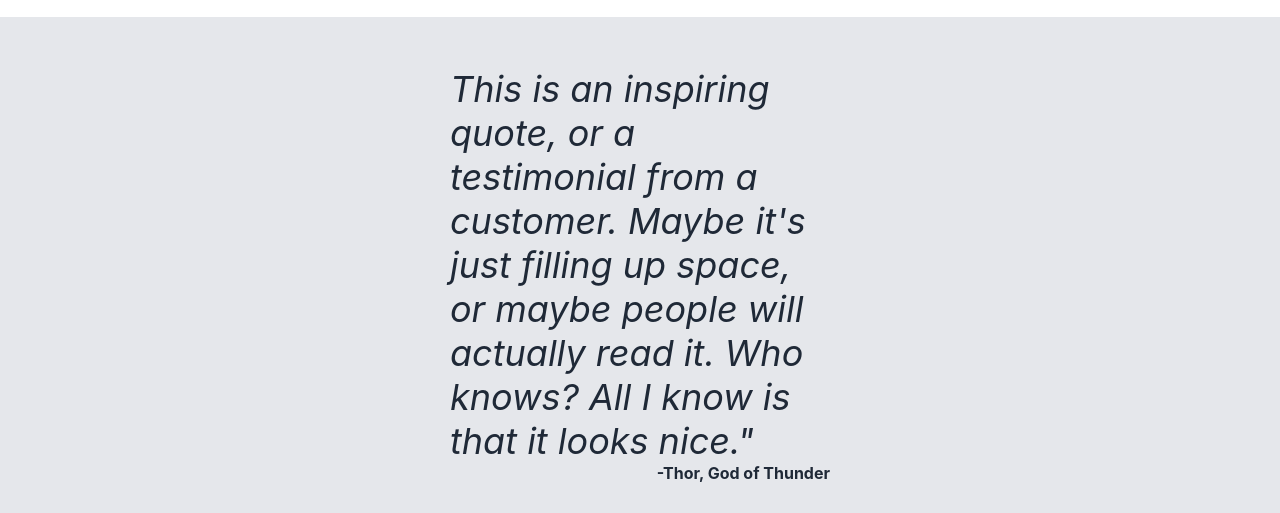
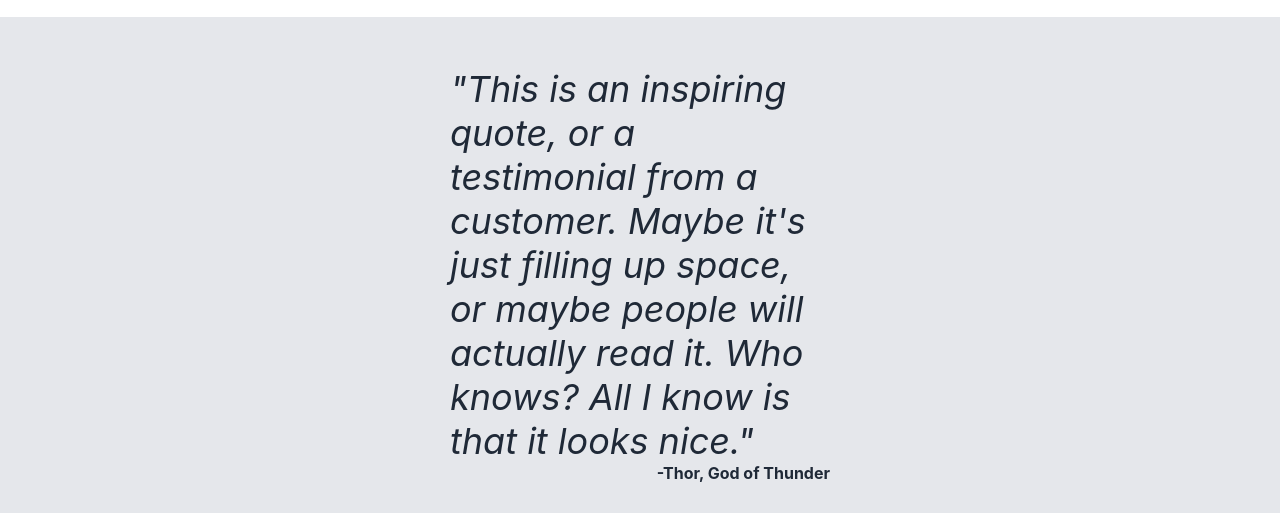
Before and after one commit to hoarus/odin-landing-page, a plain HTML site: page index.html in a window 1280 px wide. Shown: the part 778-1291 px from the top of the page. Drawn offline with Linux system fonts and the light colour scheme.

Commit message:
banner work in progress2

```diff
--- a/index.html
+++ b/index.html
@@ -50,7 +50,7 @@
             </div>
         </div>
         <div class=quote-box>
-            <div class=quote>This is an inspiring quote, or a testimonial from a customer. Maybe it's just filling up space, or maybe people will actually read it. Who knows? All I know is that it looks nice."</div>
+            <div class=quote>"This is an inspiring quote, or a testimonial from a customer. Maybe it's just filling up space, or maybe people will actually read it. Who knows? All I know is that it looks nice."</div>
             <div class=quoted-by>-Thor, God of Thunder</div>
         </div>
         <div class="banner">
```
